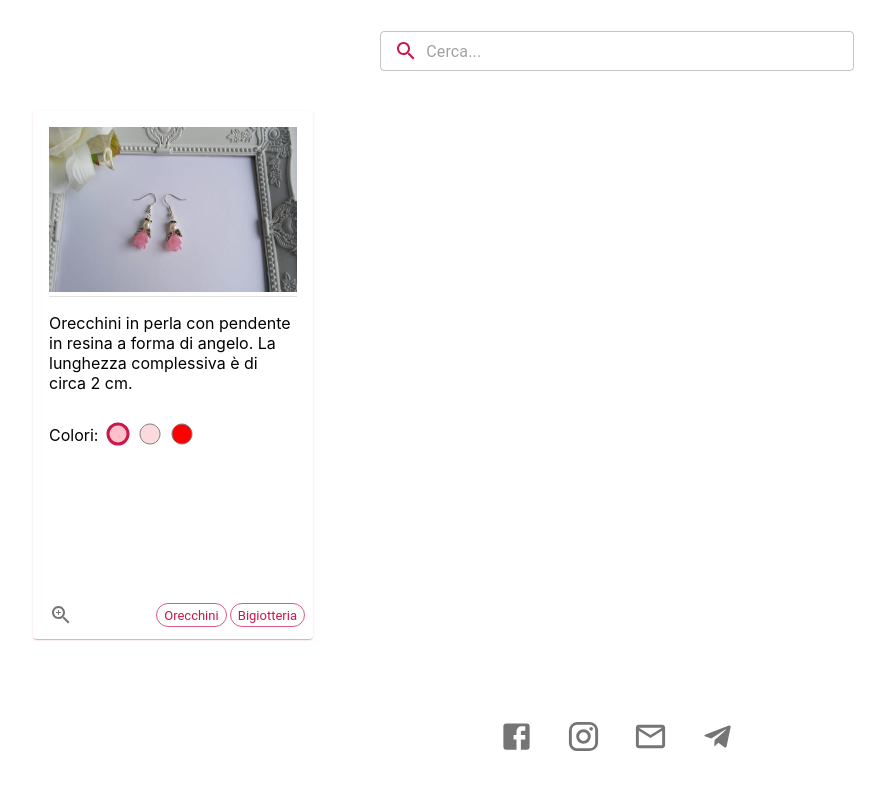
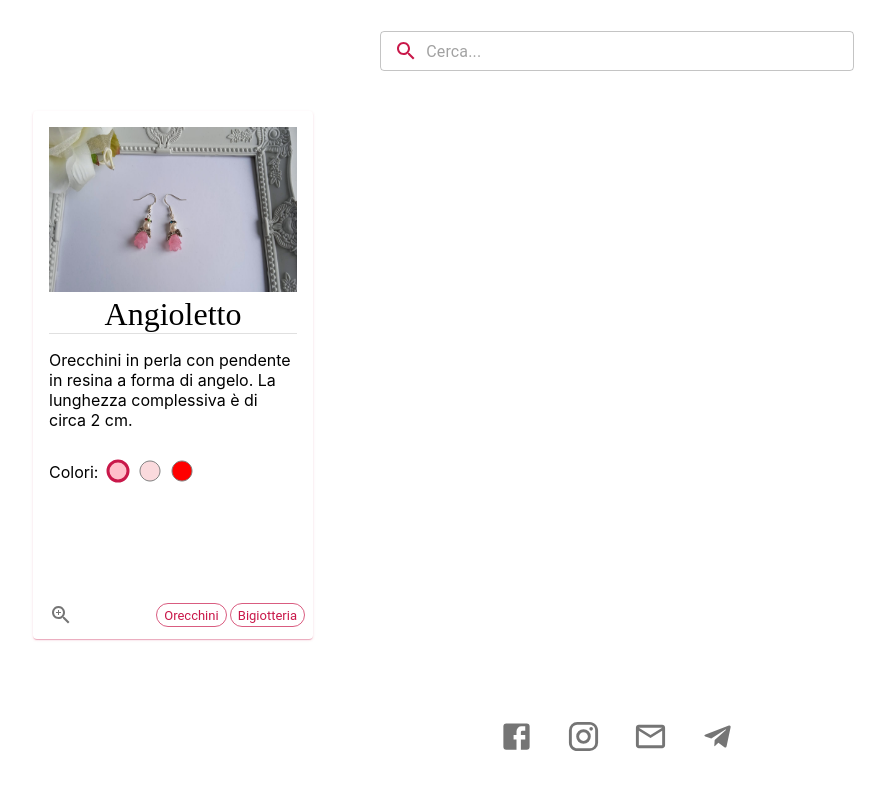
Before and after one commit to Tommaso4497/nodiin, a Next.js app: page /other in a window 1280 px wide. Shown: the part 662-1452 px from the top of the page, without its empty margins (23-908 px from the left). Built offline with nearby package versions, Linux system fonts and the light colour scheme; a web font is replaced by a local one.

Commit message:
change color in image

```diff
--- a/pages/components/SingleCard.js
+++ b/pages/components/SingleCard.js
@@ -5,19 +5,20 @@ import ZoomInIcon from "@mui/icons-material/ZoomIn";
 import InfoDialog from "./InfoDialog";
 import CircleIcon from '@mui/icons-material/Circle';
 
-const SingleCard = ({ title, pics, descr, category, cat }) => {
+const SingleCard = ({ title, pics = [], descr, category, cat }) => {
   const [openInfo, setOpenInfo] = useState(false);
-  const [selectedColor, setSelectedColor] = useState("0");
+  const [selectedColor, setSelectedColor] = useState(0);
   const selectedImage = pics[selectedColor];
+  console.log(selectedColor, selectedImage, pics);
 
   return (
     <div>
       <div className={styles.card}>
         <div className={styles.image} onClick={() => setOpenInfo(true)}>
-          {selectedImage.imG}
+          {selectedImage?.imG && selectedImage.imG}
         </div>
         <div className={styles.title}>
-          {selectedImage.title}
+          {title}
         </div>
         <Divider />
         <div className={styles.descriptionWrapper}>
@@ -27,7 +28,7 @@ const SingleCard = ({ title, pics, descr, category, cat }) => {
           <p> Colori: </p>
           {
             pics.map((col, i) => (
-              <button key={col.name} style={{ border: "none", backgroundColor: "transparent", cursor: "pointer", padding: "0" }} onClick={() => setSelectedColor(i)}>
+              <button key={col?.name} style={{ border: "none", backgroundColor: "transparent", cursor: "pointer", padding: "0" }} onClick={() => setSelectedColor(i)}>
                 <Tooltip title={col.name}>
                   <CircleIcon style={{ fill: `${col.color}`, stroke: selectedColor == i ? "#c9184a" : "gray", strokeWidth: selectedColor == i ? "3px" : "1px" }} />
                 </Tooltip>
@@ -51,7 +52,7 @@ const SingleCard = ({ title, pics, descr, category, cat }) => {
       </div>
       <InfoDialog
         open={openInfo}
-        zoom={selectedImage.imZ}
+        zoom={selectedImage?.imZ}
         onClose={() => setOpenInfo(false)}
       ></InfoDialog>
     </div >
--- a/pages/index.js
+++ b/pages/index.js
@@ -158,7 +158,7 @@ export default function Home() {
               category={elem.category}
               key={elem.id}
               title={elem.title}
-              pics={elem?.images}
+              pics={elem.images}
               descr={elem.desc}
               cat={elem.cat}
             ></SingleCard>
--- a/pages/other/index.js
+++ b/pages/other/index.js
@@ -64,8 +64,7 @@ const Other = () => {
               category={filt.category}
               key={filt.id}
               title={filt.title}
-              pics={filt?.images}
-              imZ={filt.imZ}
+              pics={filt.images}
               descr={filt.desc}
             ></SingleCard>
           ))}
```
Also changed, not shown: utilsFunction/utilsFunction.js (+5 -0 lines).
